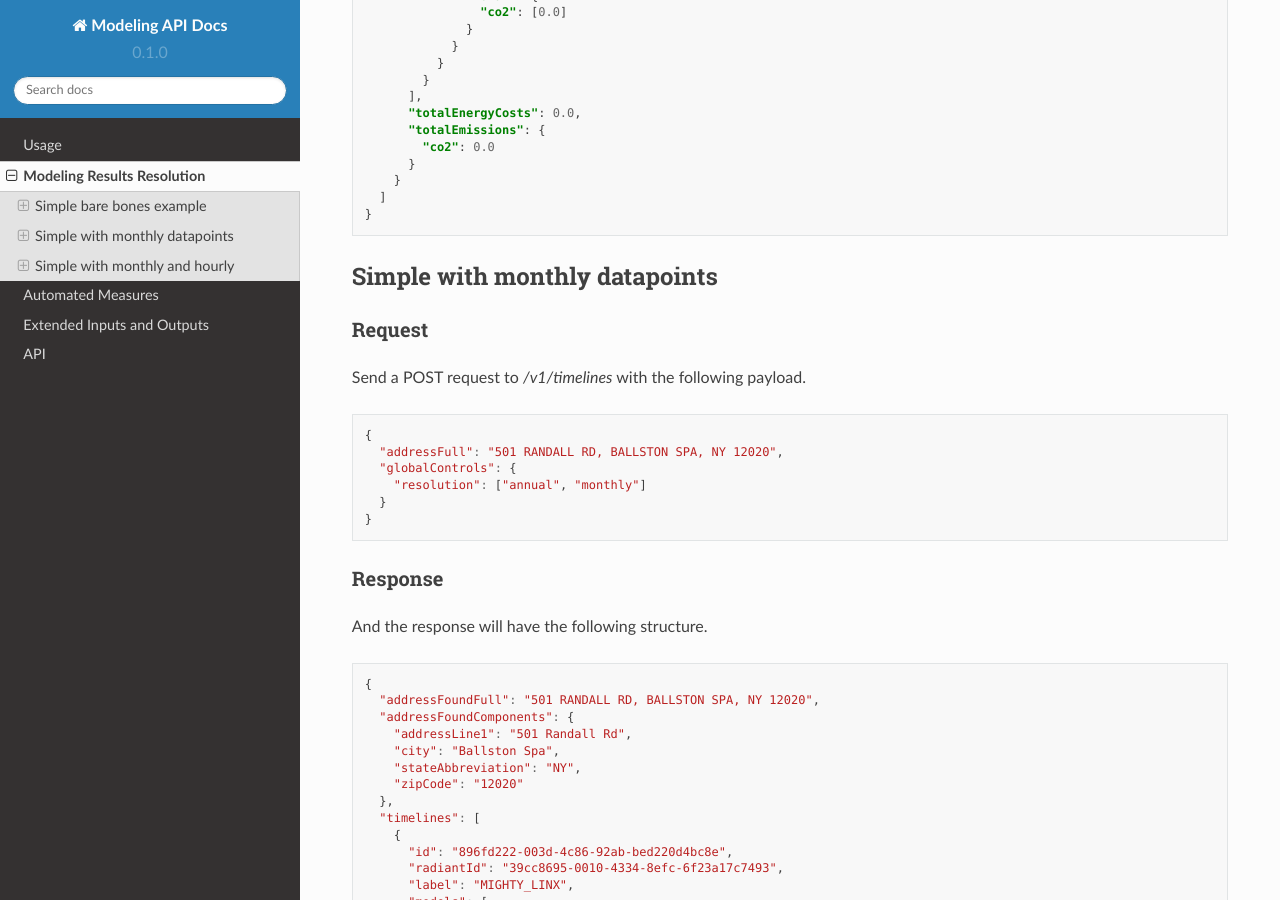
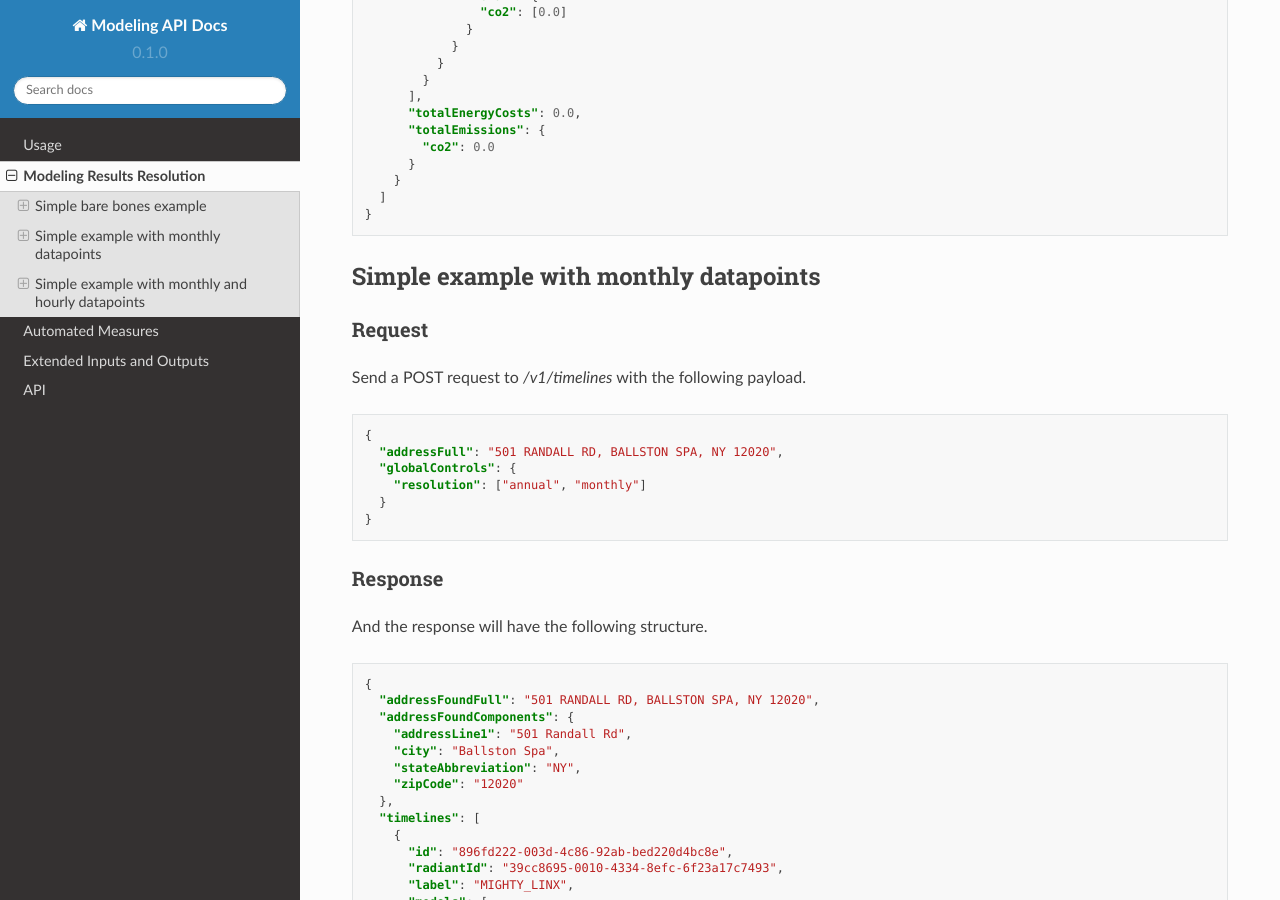
Before and after one commit to RadiantLabs/modeling-api-docs, a Sphinx documentation site: the page built from docs/source/modeling_results_resolution.rst, in a window 1280 px wide and 900 px high, scrolled down 1915 px. Built offline with Sphinx 7.4.7 and the Read the Docs theme 2.0.0, drawn with Linux system fonts in a browser that asks for light colours; some of the changed text lies outside the part shown.

Commit message:
Improve titles

```diff
--- a/docs/source/modeling_results_resolution.rst
+++ b/docs/source/modeling_results_resolution.rst
@@ -23,8 +23,8 @@ And the response will have the following structure.
    :language: json
 
 
-Simple with monthly datapoints
-------------------------------
+Simple example with monthly datapoints
+--------------------------------------
 
 Request
 *******
@@ -40,11 +40,11 @@ Response
 And the response will have the following structure.
 
 .. literalinclude:: examples/response/timelines/post/simple_with_monthly.json
-   :language: javascript
+   :language: json
 
 
-Simple with monthly and hourly
-------------------------------
+Simple example with monthly and hourly datapoints
+-------------------------------------------------
 
 Request
 *******
```
Also changed, not shown: other parts of docs/source/modeling_results_resolution.rst (+2 -2 lines).
